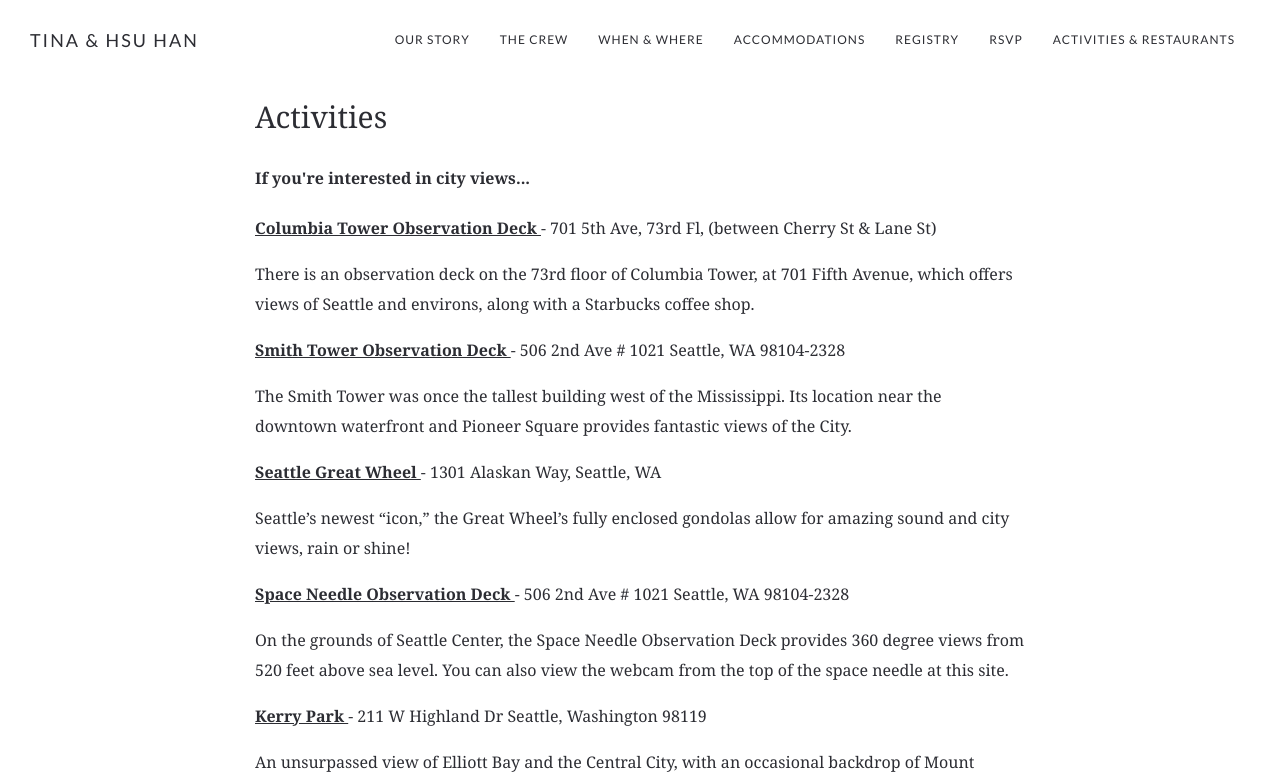
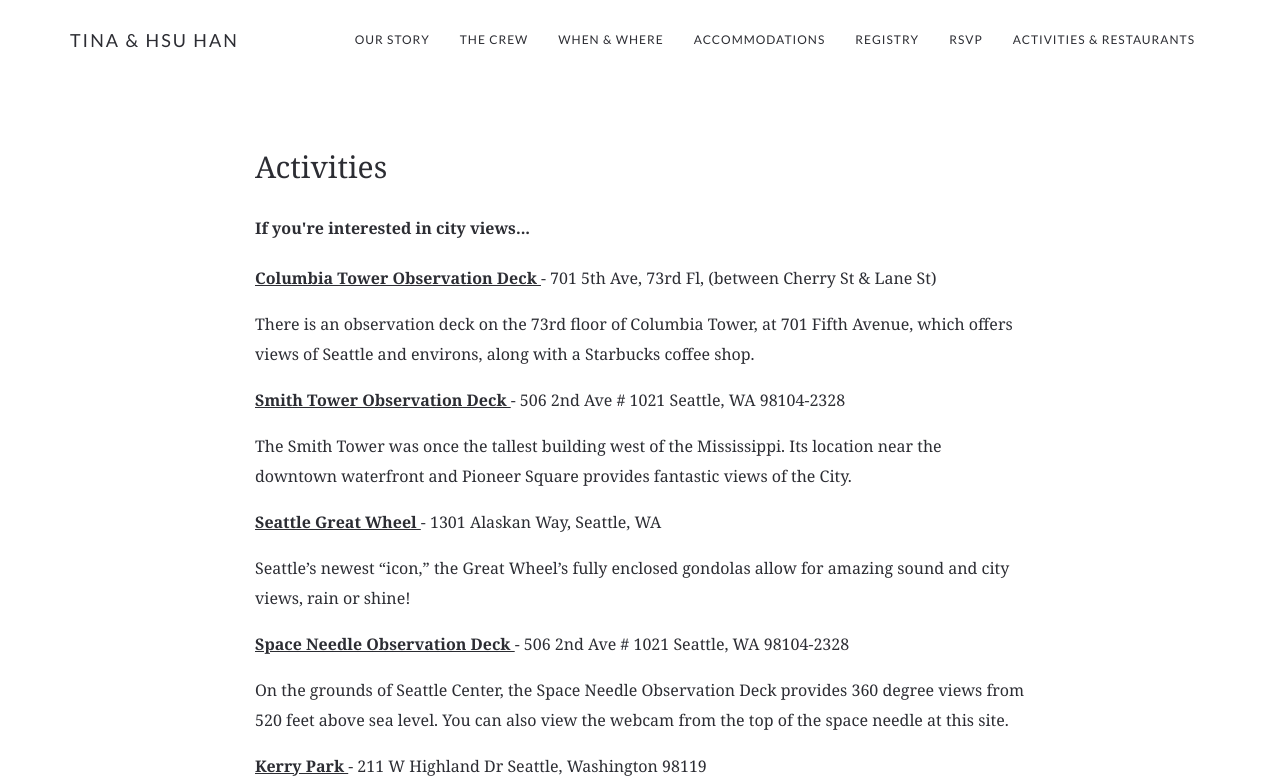
Before and after one commit to hsuhanooi/wedding, a React (Create React App) app: page /activities in a window 1280 px wide. Shown: the top 783 px of the page. Built offline with nearby package versions, Linux system fonts and the light colour scheme.

Commit message:
made the header fit inside a container

```diff
--- a/src/App.js
+++ b/src/App.js
@@ -15,6 +15,7 @@ import Activities from './views/Activities'
 function MainLayout({ children }) {
     return (
       <div className="App">
+        <div className="container">
           <div className="header">
             <div className="logo pull-left">
               <Link to='/' className="logo">
@@ -30,6 +31,7 @@ function MainLayout({ children }) {
               <li role="presentation"><Link className="" to='/rsvp'>RSVP</Link></li>
               <li role="presentation"><Link className="" to='/activities'>ACTIVITIES & RESTAURANTS</Link></li>
             </ul>
+          </div>
         </div>
         {children}
       </div>
--- a/src/index.css
+++ b/src/index.css
@@ -23,7 +23,8 @@ h1 {
 
 .header {
   font-family: 'Lato', 'Helvetica Neue', Arial;
-  padding: 15px 30px;
+  padding: 15px 0;
+  margin-bottom: 50px;
   letter-spacing: 2px;
   overflow: hidden;
 }
@@ -61,7 +62,7 @@ a.logo:hover {
   background-size:     2048px 1367px;
   background-repeat:   no-repeat;
   background-position: center center;
-  margin-bottom: 85px;
+  margin: -50px 0 85px;
   height: 800px;
   width: 100%;
 }
```
Lines whose indentation alone changed are shown as unchanged.
